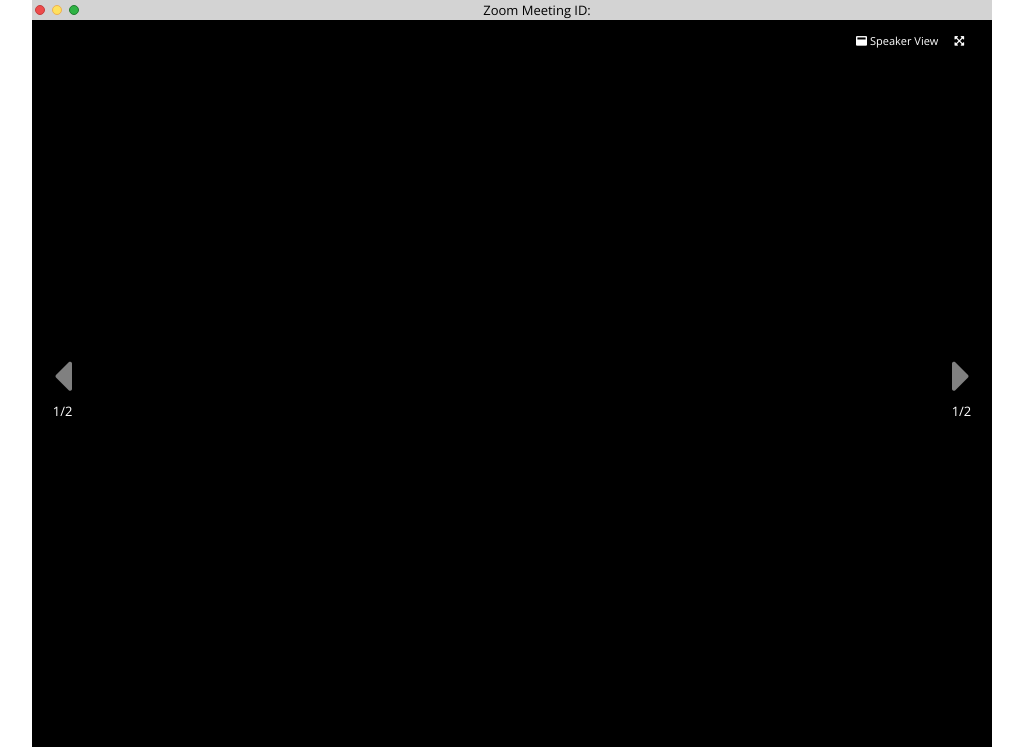
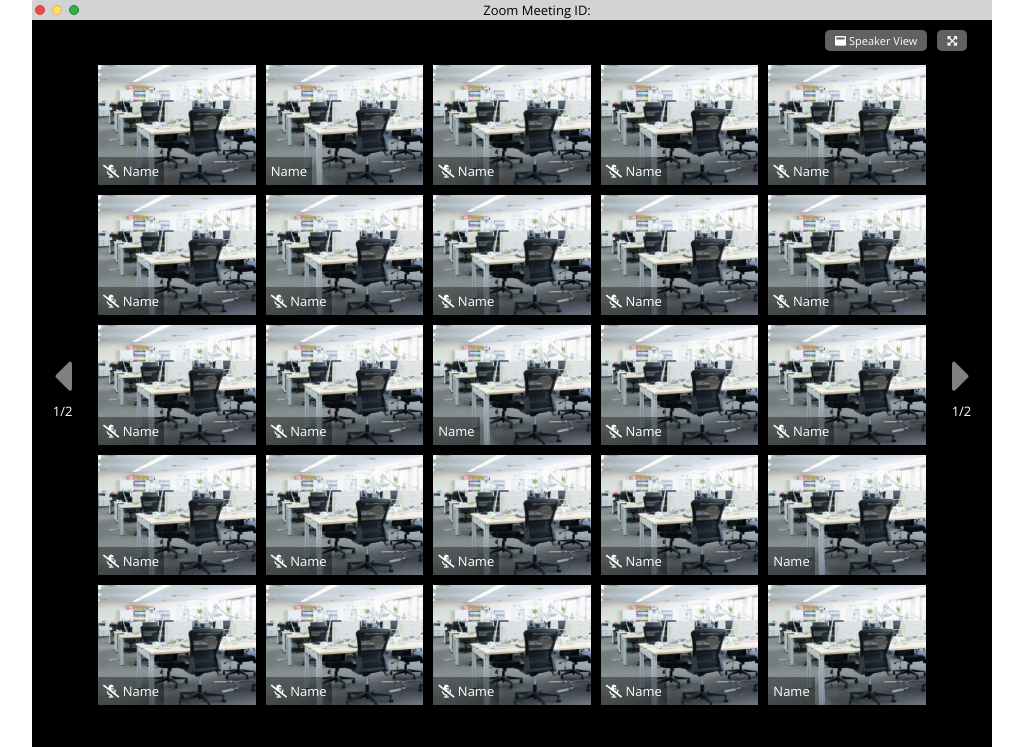
Before and after one commit to amedeo-pasanisi/html-css-zoom, a plain HTML site: page index.html in a window 1280 px wide. Shown: the top 747 px of the page, without its empty margins (128-1151 px from the left). Drawn offline with nearby package versions, Linux system fonts and the light colour scheme.

Commit message:
fine main e fine esercizio

```diff
--- a/css/style.css
+++ b/css/style.css
@@ -81,10 +81,21 @@ main{
 }
 
 .card{
-    width: calc(100% / 5);
-    height: calc(100% / 5);
+    position: relative;
+    width: calc((100% / 5) - 10px);
+    height: calc((100% / 5) - 10px);
+    margin: 5px;
+    background-image: url(../img/ufficio.jpg);
+    background-size: cover;
 }
 
+.name{
+    position: absolute;
+    bottom: 0;
+    left: 0;
+    background-color: rgba(0, 0, 0, 0.37);
+    padding: 5px;
+}
 main .buttons{
     position: absolute;
     top: 10px;
@@ -93,8 +104,10 @@ main .buttons{
 
 main .button{
     margin: 0 5px;
-    padding: 3px;
+    padding: 3px 10px;
     font-size: 11px;
+    background-color: rgb(97, 97, 97);
+    border-radius: 5px;
 }
 
 .arrow-dx,.arrow-sx{
--- a/index.html
+++ b/index.html
@@ -44,20 +44,130 @@
             </div>
 
             <div class="cards">
-                <div class="card"></div>
-                <div class="card"></div>
-                <div class="card"></div>
-                <div class="card"></div>
-                <div class="card"></div>
-                <div class="card"></div>
-                <div class="card"></div>
-                <div class="card"></div>
-                <div class="card"></div>
-                <div class="card"></div>
-                <div class="card"></div>
-                <div class="card"></div>
-                <div class="card"></div>
-                <div class="card"></div>
+                <div class="card">
+                    <div class="name">
+                        <i class="fas fa-microphone-alt-slash"></i>
+                        Name
+                    </div>
+                </div>
+                <div class="card">
+                    <div class="name">
+                        Name
+                    </div>
+                </div><div class="card">
+                    <div class="name">
+                        <i class="fas fa-microphone-alt-slash"></i>
+                        Name
+                    </div>
+                </div><div class="card">
+                    <div class="name">
+                        <i class="fas fa-microphone-alt-slash"></i>
+                        Name
+                    </div>
+                </div><div class="card">
+                    <div class="name">
+                        <i class="fas fa-microphone-alt-slash"></i>
+                        Name
+                    </div>
+                </div><div class="card">
+                    <div class="name">
+                        <i class="fas fa-microphone-alt-slash"></i>
+                        Name
+                    </div>
+                </div><div class="card">
+                    <div class="name">
+                        <i class="fas fa-microphone-alt-slash"></i>
+                        Name
+                    </div>
+                </div><div class="card">
+                    <div class="name">
+                        <i class="fas fa-microphone-alt-slash"></i>
+                        Name
+                    </div>
+                </div><div class="card">
+                    <div class="name">
+                        <i class="fas fa-microphone-alt-slash"></i>
+                        Name
+                    </div>
+                </div><div class="card">
+                    <div class="name">
+                        <i class="fas fa-microphone-alt-slash"></i>
+                        Name
+                    </div>
+                </div><div class="card">
+                    <div class="name">
+                        <i class="fas fa-microphone-alt-slash"></i>
+                        Name
+                    </div>
+                </div><div class="card">
+                    <div class="name">
+                        <i class="fas fa-microphone-alt-slash"></i>
+                        Name
+                    </div>
+                </div><div class="card">
+                    <div class="name">
+                        Name
+                    </div>
+                </div><div class="card">
+                    <div class="name">
+                        <i class="fas fa-microphone-alt-slash"></i>
+                        Name
+                    </div>
+                </div><div class="card">
+                    <div class="name">
+                        <i class="fas fa-microphone-alt-slash"></i>
+                        Name
+                    </div>
+                </div><div class="card">
+                    <div class="name">
+                        <i class="fas fa-microphone-alt-slash"></i>
+                        Name
+                    </div>
+                </div><div class="card">
+                    <div class="name">
+                        <i class="fas fa-microphone-alt-slash"></i>
+                        Name
+                    </div>
+                </div><div class="card">
+                    <div class="name">
+                        <i class="fas fa-microphone-alt-slash"></i>
+                        Name
+                    </div>
+                </div><div class="card">
+                    <div class="name">
+                        <i class="fas fa-microphone-alt-slash"></i>
+                        Name
+                    </div>
+                </div><div class="card">
+                    <div class="name">
+                        Name
+                    </div>
+                </div><div class="card">
+                    <div class="name">
+                        <i class="fas fa-microphone-alt-slash"></i>
+                        Name
+                    </div>
+                </div><div class="card">
+                    <div class="name">
+                        <i class="fas fa-microphone-alt-slash"></i>
+                        Name
+                    </div>
+                </div><div class="card">
+                    <div class="name">
+                        <i class="fas fa-microphone-alt-slash"></i>
+                        Name
+                    </div>
+                </div><div class="card">
+                    <div class="name">
+                        <i class="fas fa-microphone-alt-slash"></i>
+                        Name
+                    </div>
+                </div><div class="card">
+                    <div class="name">
+                        Name
+                    </div>
+                </div>
+
             </div>
 
             <div class="arrow-dx hover">
```
Also changed, not shown: img/ufficio.jpg (added).
